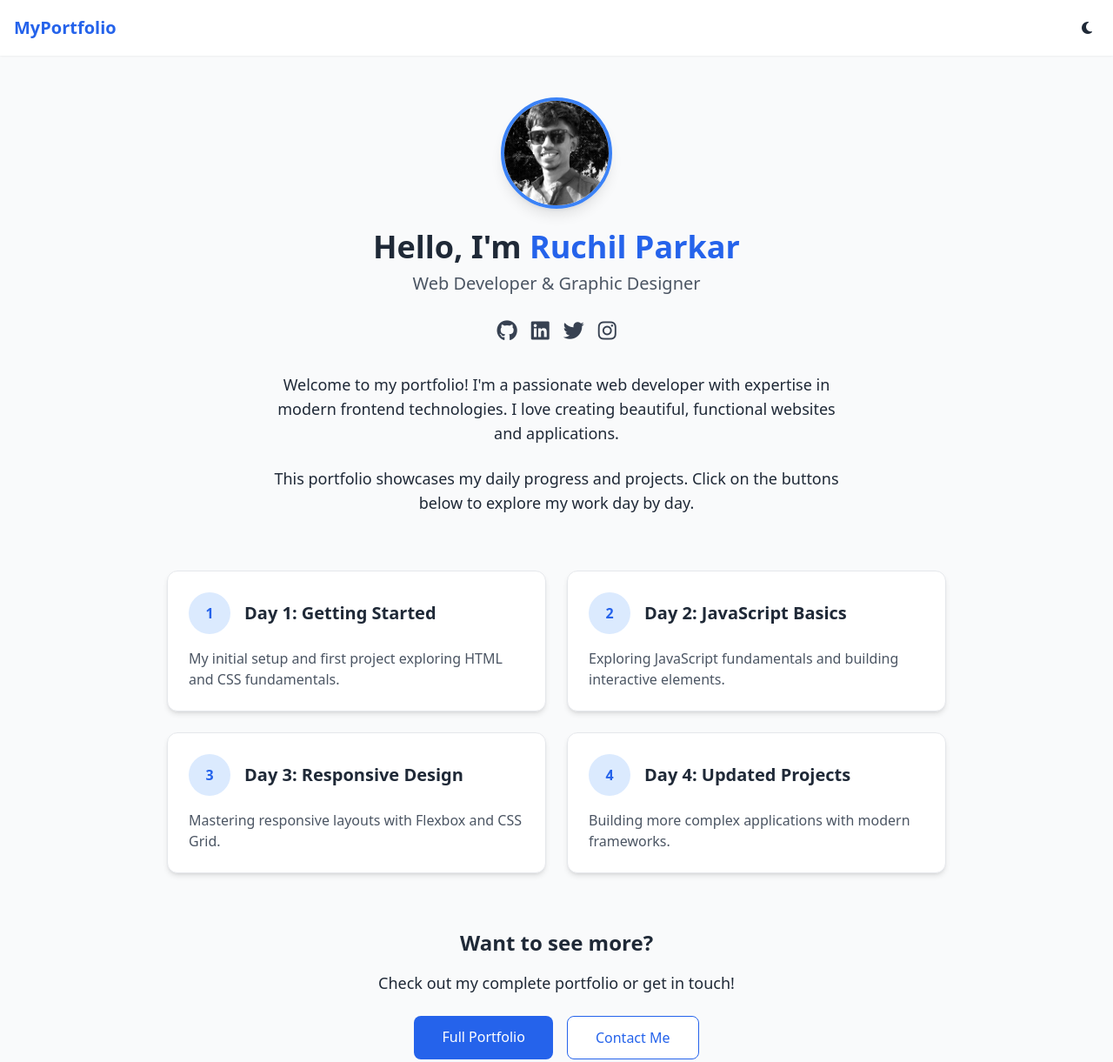
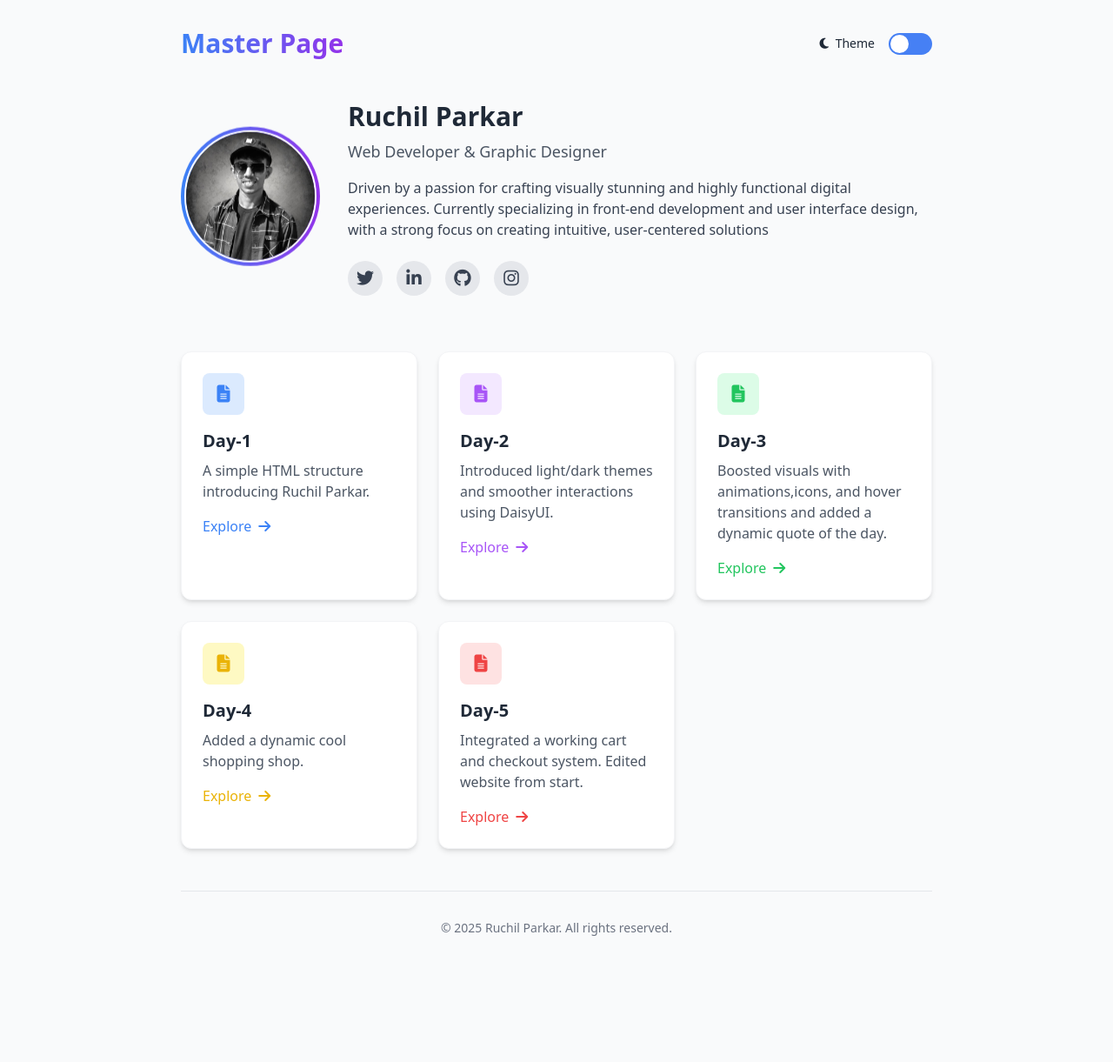
Before and after one commit to ruchilllllll/day-5-Ruchil, a plain HTML site: page index.html in a window 1280 px wide. Shown: the top 1221 px of the page at 87% size. After the commit the page ends 1109 px from the top, so only its background shows below. Drawn offline with nearby package versions, Linux system fonts and the light colour scheme.

Commit message:
Update index.html

```diff
--- a/index.html
+++ b/index.html
@@ -1,289 +1,217 @@
 <!DOCTYPE html>
-<html lang="en" data-theme="light">
+<html lang="en" class="light">
 <head>
     <meta charset="UTF-8">
     <meta name="viewport" content="width=device-width, initial-scale=1.0">
-    <title>My Portfolio Home</title>
+    <title>My Master Page</title>
     <script src="https://cdn.tailwindcss.com"></script>
     <link rel="stylesheet" href="https://cdnjs.cloudflare.com/ajax/libs/font-awesome/6.4.0/css/all.min.css">
     <style>
-        /* Custom animations */
-        @keyframes fadeIn {
-            from { opacity: 0; transform: translateY(10px); }
-            to { opacity: 1; transform: translateY(0); }
+        .theme-transition * {
+            transition: background-color 0.3s ease, color 0.3s ease, border-color 0.3s ease;
         }
-        .animate-fadeIn {
-            animation: fadeIn 0.5s ease-out forwards;
-        }
-
-        /* Dark mode toggle transition */
-        .theme-toggle {
-            transition: all 0.3s ease;
-        }
-
-        /* Button hover effects */
-        .btn-hover {
-            transition: all 0.3s ease;
-        }
-        .btn-hover:hover {
-            transform: translateY(-3px);
-            box-shadow: 0 10px 20px rgba(0, 0, 0, 0.1);
-        }
-
-        /* Social icon hover */
-        .social-icon {
-            transition: all 0.3s ease;
+        .card-hover:hover {
+            transform: translateY(-5px);
+            box-shadow: 0 10px 25px -5px rgba(0, 0, 0, 0.1);
         }
         .social-icon:hover {
             transform: scale(1.1);
         }
+        .theme-toggle {
+            width: 50px;
+            height: 25px;
+            background-color: #4680f4;
+            border-radius: 9999px;
+            position: relative;
+            cursor: pointer;
+        }
+        .theme-toggle::after {
+            content: '';
+            position: absolute;
+            width: 21px;
+            height: 21px;
+            border-radius: 50%;
+            background-color: white;
+            top: 2px;
+            left: 2px;
+            transition: transform 0.3s ease;
+        }
+        .dark .theme-toggle {
+            background-color: #ffffff;
+        }
+        .dark .theme-toggle::after {
+            transform: translateX(25px);
+            background-color: #f3f4f6;
+        }
+        .gradient-text {
+            background-clip: text;
+            -webkit-background-clip: text;
+            color: transparent;
+        }
+        @keyframes float {
+            0%, 100% { transform: translateY(0); }
+            50% { transform: translateY(-10px); }
+        }
+        .floating {
+            animation: float 6s ease-in-out infinite;
+        }
     </style>
 </head>
-<body class="min-h-screen bg-gray-50 dark:bg-gray-900 text-gray-800 dark:text-gray-100">
-    <!-- Navigation -->
-    <nav class="bg-white dark:bg-gray-800 shadow-sm">
-        <div class="container mx-auto px-4 py-3 flex justify-between items-center">
-            <a href="home.html" class="text-xl font-bold text-blue-600 dark:text-blue-400">MyPortfolio</a>
-            <button id="themeToggle" class="theme-toggle p-2 rounded-full hover:bg-gray-200 dark:hover:bg-gray-700">
-                <i class="fas fa-moon dark:hidden"></i>
-                <i class="fas fa-sun hidden dark:block"></i>
+<body class="theme-transition bg-gray-50 dark:bg-gray-900 text-gray-800 dark:text-gray-200 min-h-screen">
+    <div class="container mx-auto px-4 py-8 max-w-4xl">
+        <!-- Header with Theme Toggle -->
+        <header class="flex justify-between items-center mb-12">
+            <h1 class="text-3xl font-bold bg-gradient-to-r from-blue-500 to-purple-600 gradient-text">Master Page</h1>
+            <div class="flex items-center space-x-4">
+                <span class="hidden sm:inline text-sm font-medium"><i class="fas fa-moon mr-1"></i> Theme</span>
+                <button id="themeToggle" class="theme-toggle">
+
+                    <span class="sr-only">Toggle theme</span>
                 </button>
             </div>
-    </nav>
+        </header>
 
-    <!-- Main Content -->
-    <main class="container mx-auto px-4 py-12">
-        <div class="max-w-4xl mx-auto">
         <!-- Profile Section -->
-            <section class="text-center mb-16 animate-fadeIn">
-                <div class="w-32 h-32 mx-auto mb-6 rounded-full overflow-hidden border-4 border-blue-500 shadow-lg">
-                    <img src="my-img.jpg"
-                         alt="Profile Picture"
-                         class="w-full h-full object-cover">
+        <section class="mb-16">
+            <div class="flex flex-col md:flex-row items-center gap-8">
+                <div class="relative">
+                    <div class="w-32 h-32 md:w-40 md:h-40 rounded-full bg-gradient-to-r from-blue-500 to-purple-600 p-1 floating">
+                        <img src="my-imgg.jpg"
+                             alt="Profile" class="w-full h-full rounded-full object-cover border-2 border-white dark:border-gray-800">
                     </div>
-                <h1 class="text-4xl font-bold mb-2">Hello, I'm <span class="text-blue-600 dark:text-blue-400">Ruchil Parkar</span></h1>
-                <p class="text-xl text-gray-600 dark:text-gray-300 mb-6">Web Developer & Graphic Designer</p>
+                </div>
+                <div class="flex-1 text-center md:text-left">
+                    <h2 class="text-2xl md:text-3xl font-bold mb-2">Ruchil Parkar</h2>
+                    <p class="text-lg text-gray-600 dark:text-gray-400 mb-4">Web Developer & Graphic Designer</p>
+                    <p class="text-gray-700 dark:text-gray-300 mb-6">
+                        Driven by a passion for crafting visually stunning and highly functional digital experiences. Currently specializing in front-end development and user interface design, with a strong focus on creating intuitive, user-centered solutions
 
-                <!-- Social Links -->
-                <div class="flex justify-center space-x-4 mb-8">
-                    <a href="https://github.com/ruchilllllll" class="social-icon text-gray-700 dark:text-gray-300 hover:text-blue-600 dark:hover:text-blue-400">
-                        <i class="fab fa-github text-2xl"></i>
+                    </p>
+                    <div class="flex justify-center md:justify-start space-x-4">
+                        <a href="https://x.com/RuchilParkar20?t=ObfEF8pHocoIlNtqkRhSVw&s=09" class="social-icon text-xl w-10 h-10 flex items-center justify-center rounded-full bg-gray-200 dark:bg-gray-700 text-gray-700 dark:text-gray-300 hover:bg-blue-500 hover:text-white">
+                            <i class="fab fa-twitter"></i>
                         </a>
-                    <a href="https://www.linkedin.com/in/ruchil-parkar-802213279?utm_source=share&utm_campaign=share_via&utm_content=profile&utm_medium=android_app" class="social-icon text-gray-700 dark:text-gray-300 hover:text-blue-600 dark:hover:text-blue-400">
-                        <i class="fab fa-linkedin text-2xl"></i>
+                        <a href="https://www.linkedin.com/in/ruchil-parkar-802213279?utm_source=share&utm_campaign=share_via&utm_content=profile&utm_medium=android_app" class="social-icon text-xl w-10 h-10 flex items-center justify-center rounded-full bg-gray-200 dark:bg-gray-700 text-gray-700 dark:text-gray-300 hover:bg-blue-600 hover:text-white">
+                            <i class="fab fa-linkedin-in"></i>
                         </a>
-                    <a href="https://x.com/RuchilParkar20?t=ObfEF8pHocoIlNtqkRhSVw&s=09" class="social-icon text-gray-700 dark:text-gray-300 hover:text-blue-600 dark:hover:text-blue-400">
-                        <i class="fab fa-twitter text-2xl"></i>
+                        <a href="https://github.com/ruchilllllll" class="social-icon text-xl w-10 h-10 flex items-center justify-center rounded-full bg-gray-200 dark:bg-gray-700 text-gray-700 dark:text-gray-300 hover:bg-gray-800 hover:text-white">
+                            <i class="fab fa-github"></i>
                         </a>
-                    <a href="https://www.instagram.com/rxchillll?igsh=MXAwNnMxZ282eDFwcw==" class="social-icon text-gray-700 dark:text-gray-300 hover:text-blue-600 dark:hover:text-blue-400">
-                        <i class="fab fa-instagram text-2xl"></i>
+                        <a href="https://www.instagram.com/rxchillll?igsh=MXAwNnMxZ282eDFwcw==" class="social-icon text-xl w-10 h-10 flex items-center justify-center rounded-full bg-gray-200 dark:bg-gray-700 text-gray-700 dark:text-gray-300 hover:bg-pink-600 hover:text-white">
+                            <i class="fab fa-instagram"></i>
+                        </a>
+                    </div>
+                </div>
+            </div>
+        </section>
+
+        <!-- Navigation Cards -->
+        <section class="grid grid-cols-1 sm:grid-cols-2 lg:grid-cols-3 gap-6 mb-12">
+            <!-- Card 1 -->
+            <div class="card-hover bg-white dark:bg-gray-800 rounded-xl p-6 shadow-md hover:shadow-lg border border-gray-100 dark:border-gray-700 transition-all duration-300">
+                <div class="w-12 h-12 rounded-lg bg-blue-100 dark:bg-blue-900/50 flex items-center justify-center text-blue-500 dark:text-blue-400 mb-4">
+                    <i class="fas fa-file-alt text-xl"></i>
+                </div>
+                <h3 class="text-xl font-semibold mb-2">Day-1</h3>
+                <p class="text-gray-600 dark:text-gray-400 mb-4">A simple HTML structure introducing Ruchil Parkar.</p>
+                <a href="https://ruchilllllll.github.io/portfolio-day-II/" class="inline-flex items-center text-blue-500 dark:text-blue-400 font-medium hover:text-blue-700 dark:hover:text-blue-300">
+                    Explore<i class="fas fa-arrow-right ml-2"></i>
                 </a>
             </div>
 
-                <div class="max-w-2xl mx-auto">
-                    <p class="text-lg mb-6">
-                        Welcome to my portfolio! I'm a passionate web developer with expertise in modern frontend technologies.
-                        I love creating beautiful, functional websites and applications.
-                    </p>
-                    <p class="text-lg">
-                        This portfolio showcases my daily progress and projects. Click on the buttons below to explore my work day by day.
-                    </p>
+            <!-- Card 2 -->
+            <div class="card-hover bg-white dark:bg-gray-800 rounded-xl p-6 shadow-md hover:shadow-lg border border-gray-100 dark:border-gray-700 transition-all duration-300">
+                <div class="w-12 h-12 rounded-lg bg-purple-100 dark:bg-purple-900/50 flex items-center justify-center text-purple-500 dark:text-purple-400 mb-4">
+                    <i class="fas fa-file-alt text-xl"></i>
                 </div>
-            </section>
-
-            <!-- Portfolio Days Navigation -->
-            <section class="grid grid-cols-1 md:grid-cols-2 gap-6">
-                <!-- Day 1 -->
-                <div class="animate-fadeIn" style="animation-delay: 0.2s">
-                    <a href="https://ruchilllllll.github.io/portfolio-day-II/" class="block btn-hover bg-white dark:bg-gray-800 rounded-xl shadow-md overflow-hidden border border-gray-200 dark:border-gray-700 hover:border-blue-500 transition-all duration-300">
-                        <div class="p-6">
-                            <div class="flex items-center mb-4">
-                                <div class="w-12 h-12 rounded-full bg-blue-100 dark:bg-blue-900 flex items-center justify-center mr-4">
-                                    <span class="text-blue-600 dark:text-blue-300 font-bold">1</span>
-                                </div>
-                                <h3 class="text-xl font-bold">Day 1: Getting Started</h3>
-                            </div>
-                            <p class="text-gray-600 dark:text-gray-300">
-                                My initial setup and first project exploring HTML and CSS fundamentals.
-                            </p>
-                        </div>
+                <h3 class="text-xl font-semibold mb-2">Day-2</h3>
+                <p class="text-gray-600 dark:text-gray-400 mb-4">Introduced light/dark themes and smoother interactions using DaisyUI.</p>
+                <a href="https://ruchilllllll.github.io/portfolio-day-II/" class="inline-flex items-center text-purple-500 dark:text-purple-400 font-medium hover:text-purple-700 dark:hover:text-purple-300">
+                    Explore <i class="fas fa-arrow-right ml-2"></i>
                 </a>
             </div>
 
-                <!-- Day 2 -->
-                <div class="animate-fadeIn" style="animation-delay: 0.4s">
-                    <a href="https://ruchilllllll.github.io/portfolio-day-II/" class="block btn-hover bg-white dark:bg-gray-800 rounded-xl shadow-md overflow-hidden border border-gray-200 dark:border-gray-700 hover:border-blue-500 transition-all duration-300">
-                        <div class="p-6">
-                            <div class="flex items-center mb-4">
-                                <div class="w-12 h-12 rounded-full bg-blue-100 dark:bg-blue-900 flex items-center justify-center mr-4">
-                                    <span class="text-blue-600 dark:text-blue-300 font-bold">2</span>
+            <!-- Card 3 -->
+            <div class="card-hover bg-white dark:bg-gray-800 rounded-xl p-6 shadow-md hover:shadow-lg border border-gray-100 dark:border-gray-700 transition-all duration-300">
+                <div class="w-12 h-12 rounded-lg bg-green-100 dark:bg-green-900/50 flex items-center justify-center text-green-500 dark:text-green-400 mb-4">
+                    <i class="fas fa-file-alt text-xl"></i>
                 </div>
-                                <h3 class="text-xl font-bold">Day 2: JavaScript Basics</h3>
-                            </div>
-                            <p class="text-gray-600 dark:text-gray-300">
-                                Exploring JavaScript fundamentals and building interactive elements.
-                            </p>
-                        </div>
+                <h3 class="text-xl font-semibold mb-2">Day-3</h3>
+                <p class="text-gray-600 dark:text-gray-400 mb-4">Boosted visuals with animations,icons, and hover transitions and added a dynamic quote of the day.</p>
+                <a href="https://ruchilllllll.github.io/ruchil-Portfolio-Day-III/" class="inline-flex items-center text-green-500 dark:text-green-400 font-medium hover:text-green-700 dark:hover:text-green-300">
+                    Explore <i class="fas fa-arrow-right ml-2"></i>
                 </a>
             </div>
 
-                <!-- Day 3 -->
-                <div class="animate-fadeIn" style="animation-delay: 0.6s">
-                    <a href="https://ruchilllllll.github.io/ruchil-Portfolio-Day-III/" class="block btn-hover bg-white dark:bg-gray-800 rounded-xl shadow-md overflow-hidden border border-gray-200 dark:border-gray-700 hover:border-blue-500 transition-all duration-300">
-                        <div class="p-6">
-                            <div class="flex items-center mb-4">
-                                <div class="w-12 h-12 rounded-full bg-blue-100 dark:bg-blue-900 flex items-center justify-center mr-4">
-                                    <span class="text-blue-600 dark:text-blue-300 font-bold">3</span>
+            <!-- Card 4 -->
+            <div class="card-hover bg-white dark:bg-gray-800 rounded-xl p-6 shadow-md hover:shadow-lg border border-gray-100 dark:border-gray-700 transition-all duration-300">
+                <div class="w-12 h-12 rounded-lg bg-yellow-100 dark:bg-yellow-900/50 flex items-center justify-center text-yellow-500 dark:text-yellow-400 mb-4">
+                    <i class="fas fa-file-alt text-xl"></i>
                 </div>
-                                <h3 class="text-xl font-bold">Day 3: Responsive Design</h3>
-                            </div>
-                            <p class="text-gray-600 dark:text-gray-300">
-                                Mastering responsive layouts with Flexbox and CSS Grid.
+                <h3 class="text-xl font-semibold mb-2">Day-4</h3>
+                <p class="text-gray-600 dark:text-gray-400 mb-4">Added a dynamic cool shopping shop.
+
                 </p>
-                        </div>
+                <a href="https://ruchilllllll.github.io/ruchilllllll-portfolio-day-IV/" class="inline-flex items-center text-yellow-500 dark:text-yellow-400 font-medium hover:text-yellow-700 dark:hover:text-yellow-300">
+                    Explore <i class="fas fa-arrow-right ml-2"></i>
                 </a>
             </div>
 
-
-
-                <!-- Day 4 -->
-                <div class="animate-fadeIn" style="animation-delay: 0.8s">
-                    <a href="https://ruchilllllll.github.io/day4-II-ruchil/" class="block btn-hover bg-white dark:bg-gray-800 rounded-xl shadow-md overflow-hidden border border-gray-200 dark:border-gray-700 hover:border-blue-500 transition-all duration-300">
-                        <div class="p-6">
-                            <div class="flex items-center mb-4">
-                                <div class="w-12 h-12 rounded-full bg-blue-100 dark:bg-blue-900 flex items-center justify-center mr-4">
-                                    <span class="text-blue-600 dark:text-blue-300 font-bold">4</span>
+            <!-- Card 5 -->
+            <div class="card-hover bg-white dark:bg-gray-800 rounded-xl p-6 shadow-md hover:shadow-lg border border-gray-100 dark:border-gray-700 transition-all duration-300">
+                <div class="w-12 h-12 rounded-lg bg-red-100 dark:bg-red-900/50 flex items-center justify-center text-red-500 dark:text-red-400 mb-4">
+                    <i class="fas fa-file-alt text-xl"></i>
                 </div>
-                                <h3 class="text-xl font-bold">Day 4: Updated Projects</h3>
-                            </div>
-                            <p class="text-gray-600 dark:text-gray-300">
-                                Building more complex applications with modern frameworks.
-                            </p>
-                        </div>
+                <h3 class="text-xl font-semibold mb-2">Day-5</h3>
+                <p class="text-gray-600 dark:text-gray-400 mb-4">Integrated a working cart and checkout system. Edited website from start.</p>
+                <a href="https://ruchilllllll.github.io/day4-II-ruchil/" class="inline-flex items-center text-red-500 dark:text-red-400 font-medium hover:text-red-700 dark:hover:text-red-300">
+                    Explore <i class="fas fa-arrow-right ml-2"></i>
                 </a>
             </div>
         </section>
 
-            <!-- Call to Action -->
-            <section class="mt-16 text-center animate-fadeIn" style="animation-delay: 1s">
-                <h2 class="text-2xl font-bold mb-4">Want to see more?</h2>
-                <p class="text-lg mb-6">Check out my complete portfolio or get in touch!</p>
-                <div class="flex justify-center space-x-4">
-                    <a href="portfolio.html" class="btn-hover bg-blue-600 hover:bg-blue-700 text-white px-8 py-3 rounded-lg font-medium">
-                        Full Portfolio
-                    </a>
-                    <a href="contact.html" class="btn-hover bg-white dark:bg-gray-800 border border-blue-600 text-blue-600 dark:text-blue-400 hover:bg-blue-50 dark:hover:bg-gray-700 px-8 py-3 rounded-lg font-medium">
-                        Contact Me
-                    </a>
+        <!-- Footer -->
+        <footer class="text-center text-gray-500 dark:text-gray-400 text-sm pt-8 border-t border-gray-200 dark:border-gray-800">
+            <p>© 2025 Ruchil Parkar. All rights reserved.</p>
+        </footer>
     </div>
-            </section>
-        </div>
-    </main>
-
-    <!-- Footer -->
-    <footer class="bg-white dark:bg-gray-800 border-t border-gray-200 dark:border-gray-700 py-8">
-        <div class="container mx-auto px-4 text-center">
-            <p>&copy; 2025 My Portfolio. All rights reserved.</p>
-        </div>
-    </footer>
 
     <script>
-            // Enhanced Theme Toggle Functionality
+        // Theme Toggle Handler
 const themeToggle = document.getElementById('themeToggle');
+const htmlElement = document.documentElement;
 
-    // 1. Initialize theme with better system preference detection
-    function initializeTheme() {
-        // Check localStorage first, then system preference
+// Determine the user's preferred theme
 const savedTheme = localStorage.getItem('theme');
-        const systemPrefersDark = window.matchMedia('(prefers-color-scheme: dark)').matches;
+const prefersDarkMode = window.matchMedia('(prefers-color-scheme: dark)').matches;
 
-        let theme = 'light';
-        if (savedTheme) {
-            theme = savedTheme;
-        } else if (systemPrefersDark) {
-            theme = 'dark';
+// Apply initial theme
+if (savedTheme === 'dark' || (!savedTheme && prefersDarkMode)) {
+    htmlElement.classList.add('dark');
+    localStorage.setItem('theme', 'dark');
+} else {
+    htmlElement.classList.remove('dark');
+    localStorage.setItem('theme', 'light');
 }
 
-        // Apply theme
-        applyTheme(theme);
-    }
 
-    // 2. Apply theme with smooth transition
-    function applyTheme(theme) {
-        // Start transition
-        document.documentElement.classList.add('theme-transition');
-        document.documentElement.setAttribute('data-theme', theme);
-
-        // Update icon
-        updateThemeIcon(theme);
-
-        // Store preference
-        localStorage.setItem('theme', theme);
-
-        // Remove transition class after animation completes
-        setTimeout(() => {
-            document.documentElement.classList.remove('theme-transition');
-        }, 300);
-    }
-
-    // 3. Update theme icon with animation
-    function updateThemeIcon(theme) {
-        const icon = themeToggle.querySelector('i');
-        if (icon) {
-            // Add animation class
-            icon.classList.add('animate-spin');
-
-            // Change icon after a short delay
-            setTimeout(() => {
-                if (theme === 'dark') {
-                    themeToggle.innerHTML = '<i class="fas fa-sun"></i>';
-                } else {
-                    themeToggle.innerHTML = '<i class="fas fa-moon"></i>';
-                }
-
-                // Remove animation class after completion
-                setTimeout(() => {
-                    const newIcon = themeToggle.querySelector('i');
-                    if (newIcon) newIcon.classList.remove('animate-spin');
-                }, 300);
-            }, 150);
-        }
-    }
-
-    // 4. Toggle theme with animation
-    function toggleTheme() {
-        const currentTheme = document.documentElement.getAttribute('data-theme');
-        const newTheme = currentTheme === 'dark' ? 'light' : 'dark';
-        applyTheme(newTheme);
-    }
-
-    // 5. Initialize theme on page load
-    initializeTheme();
-
-    // 6. Event listener for theme toggle
-    themeToggle.addEventListener('click', toggleTheme);
-
-    // 7. Watch for system theme changes
-    window.matchMedia('(prefers-color-scheme: dark)').addEventListener('change', e => {
-        // Only change if user hasn't explicitly set a preference
-        if (!localStorage.getItem('theme')) {
-            const newTheme = e.matches ? 'dark' : 'light';
-            applyTheme(newTheme);
-        }
+// Toggle theme on button click
+themeToggle.addEventListener('click', () => {
+    const isDark = htmlElement.classList.toggle('dark');
+    localStorage.setItem('theme', isDark ? 'dark' : 'light');
 });
 
 
-
-
-        // Smooth scroll for anchor links
-        document.querySelectorAll('a[href^="#"]').forEach(anchor => {
-            anchor.addEventListener('click', function (e) {
-                e.preventDefault();
-                document.querySelector(this.getAttribute('href')).scrollIntoView({
-                    behavior: 'smooth'
+        // Floating animation for profile image
+        const profileImg = document.querySelector('.floating');
+        if (profileImg) {
+            profileImg.addEventListener('mouseenter', () => {
+                profileImg.style.animationPlayState = 'paused';
             });
+            profileImg.addEventListener('mouseleave', () => {
+                profileImg.style.animationPlayState = 'running';
             });
-        });
+        }
     </script>
 </body>
 </html>
```
Lines whose indentation alone changed are shown as unchanged.
